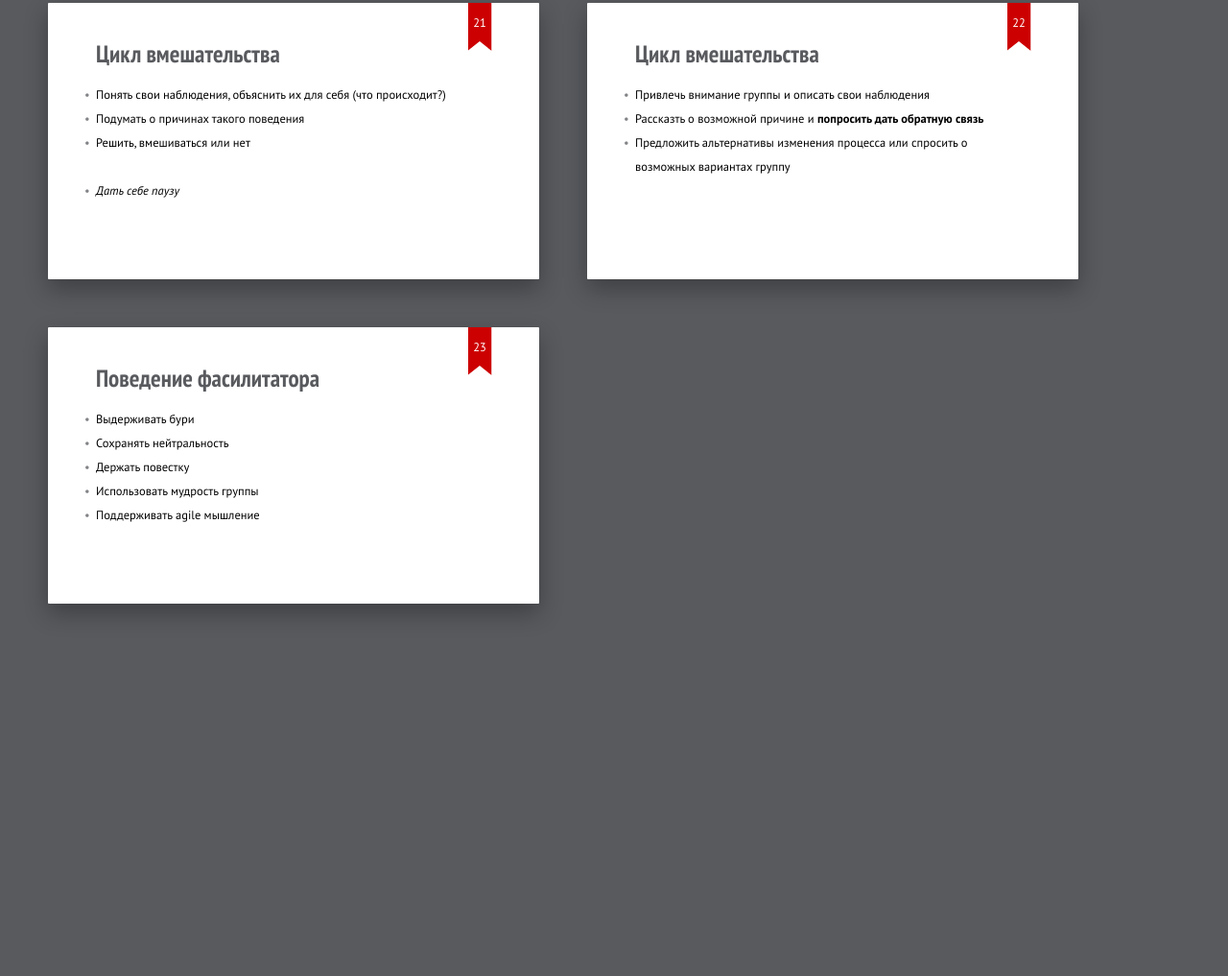
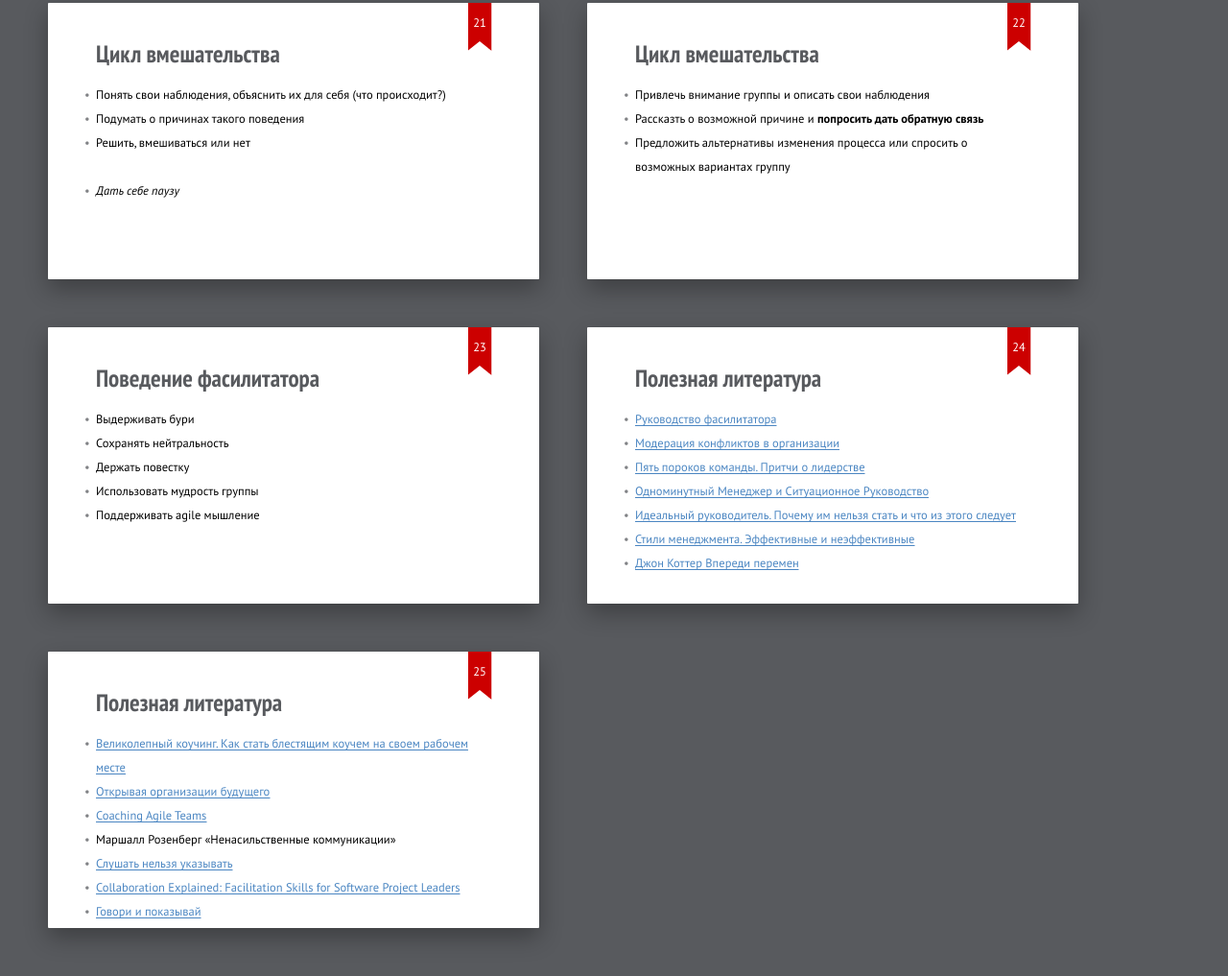
Before and after one commit to JuliaVolkova/agile-team-facilitator, a plain HTML site: page index.html in a window 1280 px wide. Shown: the part 3427-4444 px from the top of the page at 96% size. Before the commit the page ends 4106 px from the top, so only its background shows below. Drawn offline with Linux system fonts and the light colour scheme.

Commit message:
feat: Add slides with recommended books

```diff
--- a/index.html
+++ b/index.html
@@ -272,6 +272,88 @@
         </ul>
     </section>
 
+    <section class="slide">
+        <h2>Полезная литература</h2>
+        <ul>
+            <li>
+                <a href="https://www.alpinabook.ru/catalog/GeneralManagment/7631/" target="_blank">
+                    Руководство фасилитатора
+                </a>
+            </li>
+            <li>
+                <a href="https://www.ozon.ru/context/detail/id/4526407/" target="_blank">
+                    Модерация конфликтов в организации
+                </a>
+            </li>
+            <li>
+                <a href="https://www.ozon.ru/context/detail/id/6258644/" target="_blank">
+                    Пять пороков команды. Притчи о лидерстве
+                </a>
+            </li>
+            <li>
+                <a href="https://www.ozon.ru/context/detail/id/28725082/" target="_blank">
+                    Одноминутный Менеджер и Ситуационное Руководство
+                </a>
+            </li>
+            <li>
+                <a href="https://www.ozon.ru/context/detail/id/28725082/" target="_blank">
+                    Идеальный руководитель. Почему им нельзя стать и что из этого следует
+                </a>
+            </li>
+            <li>
+                <a href="https://www.ozon.ru/context/detail/id/4176629/" target="_blank">
+                    Стили менеджмента. Эффективные и неэффективные
+                </a>
+            </li>
+            <li>
+                <a href="https://www.ozon.ru/context/detail/id/33662295/" target="_blank">
+                    Джон Коттер Впереди перемен
+                </a>
+            </li>
+        </ul>
+    </section>
+
+    <section class="slide">
+        <h2>Полезная литература</h2>
+        <ul>
+            <li>
+                <a href="https://www.ozon.ru/context/detail/id/6361938/" target="_blank">
+                    Великолепный коучинг. Как стать блестящим коучем на своем рабочем месте
+                </a>
+            </li>
+            <li>
+                <a href="http://www.mann-ivanov-ferber.ru/books/novyj-vzglyad-na-organizacii/" target="_blank">
+                    Открывая организации будущего
+                </a>
+            </li>
+            <li>
+                <a href="https://www.amazon.com/Coaching-Agile-Teams-ScrumMasters-Addison-Wesley/dp/0321637704" target="_blank">
+                    Coaching Agile Teams
+                </a>
+            </li>
+            <li>
+                <span>
+                    Маршалл Розенберг «Ненасильственные коммуникации»
+                </span>
+            </li>
+            <li>
+                <a href="https://www.mann-ivanov-ferber.ru/books/slushat-nelzya-ukazyvat/" target="_blank">
+                    Слушать нельзя указывать
+                </a>
+            </li>
+            <li>
+                <a href="https://www.amazon.com/Collaboration-Explained-Facilitation-Software-Project/dp/0321268776" target="_blank">
+                    Collaboration Explained: Facilitation Skills for Software Project Leaders
+                </a>
+            </li>
+            <li>
+                <a href="https://www.mann-ivanov-ferber.ru/books/govori_i_pokazyvaj/?buytab=paperbook" target="_blank">
+                    Говори и показывай
+                </a>
+            </li>
+        </ul>
+    </section>
+
     <div class="progress"></div>
 
     <script src="shower/shower.min.js"></script>
```
